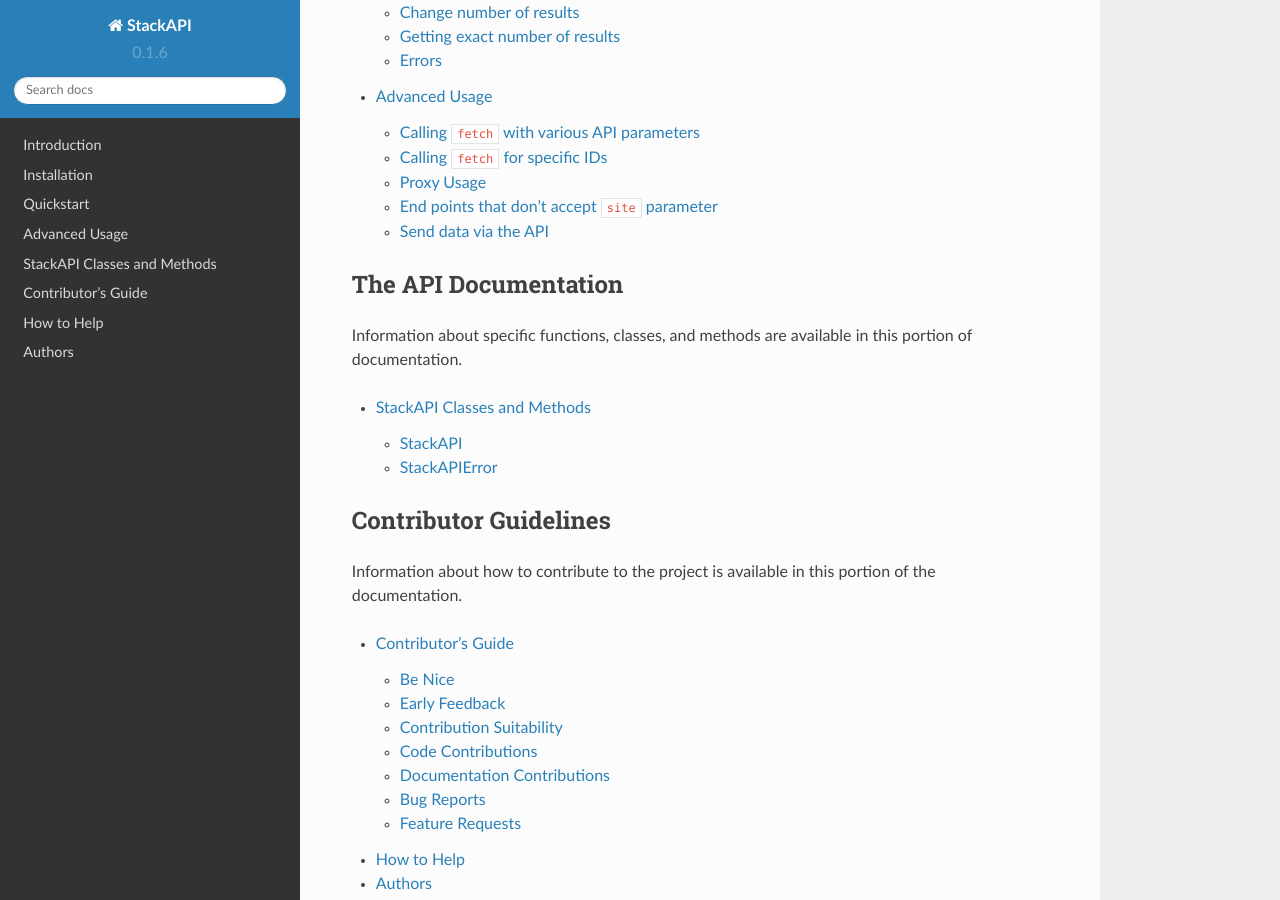
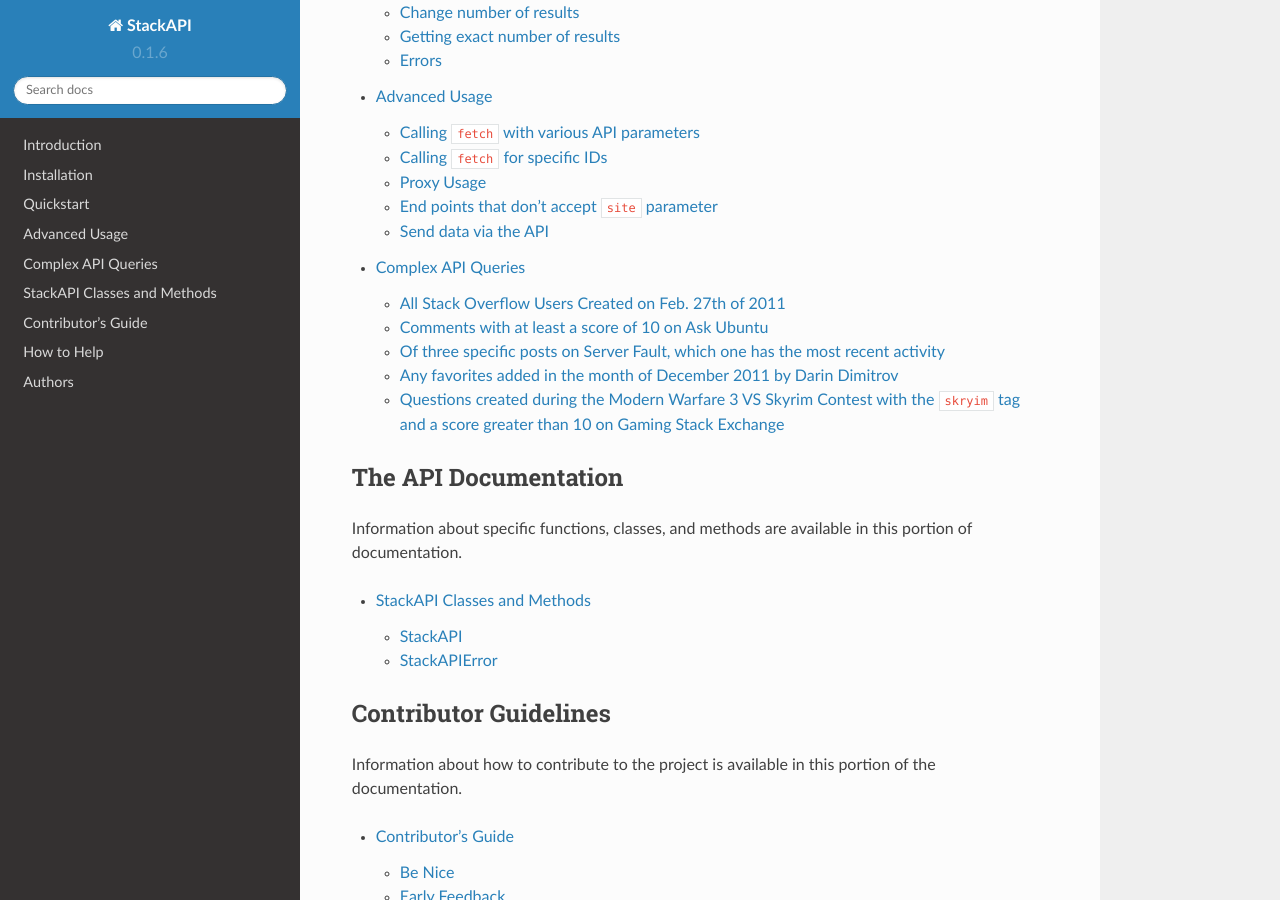
Before and after one commit to AWegnerGitHub/stackapi, a Sphinx documentation site: the page built from docs/index.rst, in a window 1280 px wide and 900 px high, scrolled down 1166 px. Built offline with Sphinx 7.4.7 and the Read the Docs theme 2.0.0, drawn with Linux system fonts in a browser that asks for light colours; some of the changed text lies outside the part shown.

Commit message:
Adds complex.rst with complex query examples
Fixes #20

```diff
--- a/docs/index.rst
+++ b/docs/index.rst
@@ -45,6 +45,7 @@
    user/install
    user/quickstart
    user/advanced
+   user/complex
 
 The API Documentation
 ---------------------
--- /dev/null
+++ b/docs/user/complex.rst
@@ -0,0 +1,73 @@
+.. _complex:
+
+Complex API Queries
+===================
+
+The `API Documentation <http://api.stackexchange.com/docs/min-max>`__
+explains that advanced queries can be generated using combinations of the
+``min``, ``max``, ``sort``, ``fromdate`` and ``todate`` parameters. This
+portion of the documentation explains how to replicate the examples provided
+using StackAPI.
+
+All Stack Overflow Users Created on Feb. 27th of 2011
+-----------------------------------------------------
+
+	>>> from stackapi import StackAPI
+	>>> from datetime import datetime
+	>>> SITE = StackAPI('stackoverflow')
+	>>> SITE.max_pages=10
+	>>> users = SITE.fetch('users', fromdate=datetime(2011,02,27), todate=datetime(2011,02,28))
+	>>> len(users['items'])
+	623
+
+This one is pretty straight forward. The biggest thing here is that
+``max_pages`` is adjusted upward because there are more new users created
+on that day than StackAPI returns by default.
+
+Comments with at least a score of 10 on Ask Ubuntu
+--------------------------------------------------
+
+	>>> from stackapi import StackAPI
+	>>> SITE = StackAPI('askubuntu')
+	>>> comments = SITE.fetch('comments', min=10, sort='votes')
+	>>> len(comments['items'])
+	769
+
+**Note** This value differs from the result in the ``total`` element. This is
+*not* a StackAPI bug, but appears to be a problem on the Stack Exchange side.
+This has been reported as a `bug <http://meta.stackexchange.com/q/276712/186281>`__
+and this documentation will be adjusted depending on the outcome of the bug.
+
+Of three specific posts on Server Fault, which one has the most recent activity
+-------------------------------------------------------------------------------
+
+	>>> from stackapi import StackAPI
+	>>> SITE = StackAPI('serverfault')
+	>>> SITE.max_pages=1
+	>>> SITE.page_size=1
+	>>> post = SITE.fetch('posts', ids=[3743, 327738, 339426], sort='activity', order='desc')
+	>>> post['items'][0]['post_id']
+	339426
+
+Any favorites added in the month of December 2011 by Darin Dimitrov
+-------------------------------------------------------------------
+
+	>>> SITE = StackAPI('stackoverflow')
+	>>> from datetime import datetime
+	>>> favorites = SITE.fetch('users/29407/favorites', min=datetime(2011, 12, 1), max=datetime(2012, 1, 1), sort='added')
+	>>> len(favorites['items'])
+	9
+
+**Note** Until `Issue 18 <https://github.com/AWegnerGitHub/stackapi/issues/18>`__
+has been resolved, the user id needs to be part of the end point, not a passed
+parameter. This note will be removed, and the example updated, when the issue
+is resolved.
+
+Questions created during the Modern Warfare 3 VS Skyrim Contest with the ``skryim`` tag and a score greater than 10 on Gaming Stack Exchange
+--------------------------------------------------------------------------------------------------------------------------------------------
+
+	>>> SITE = StackAPI('gaming')
+	>>> from datetime import datetime
+	>>> questions = SITE.fetch('questions', fromdate=datetime(2011,11,11), todate=datetime(2011,11,19), min=10, sort='votes', tagged='skyrim')
+	>>> len(questions['items'])
+	231
```
Also changed, not shown: other parts of docs/index.rst (+1 -1 lines).
